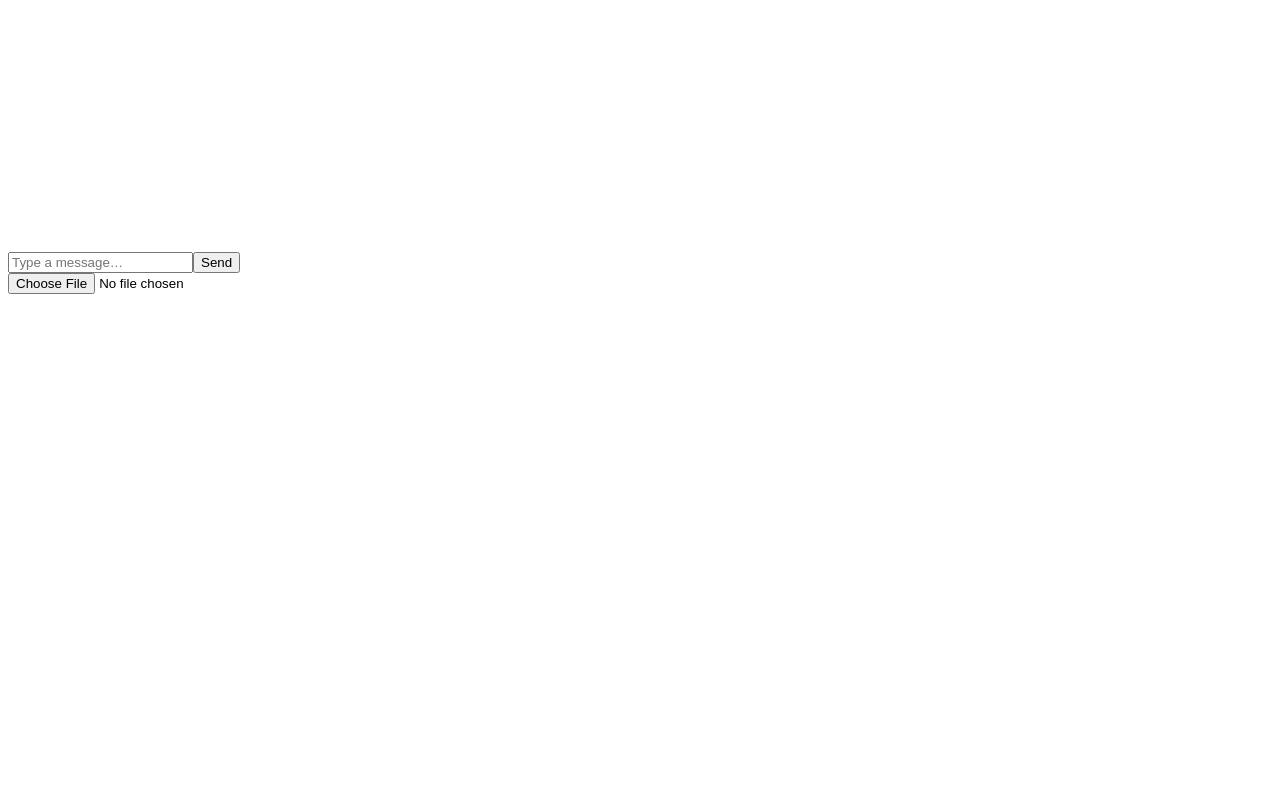
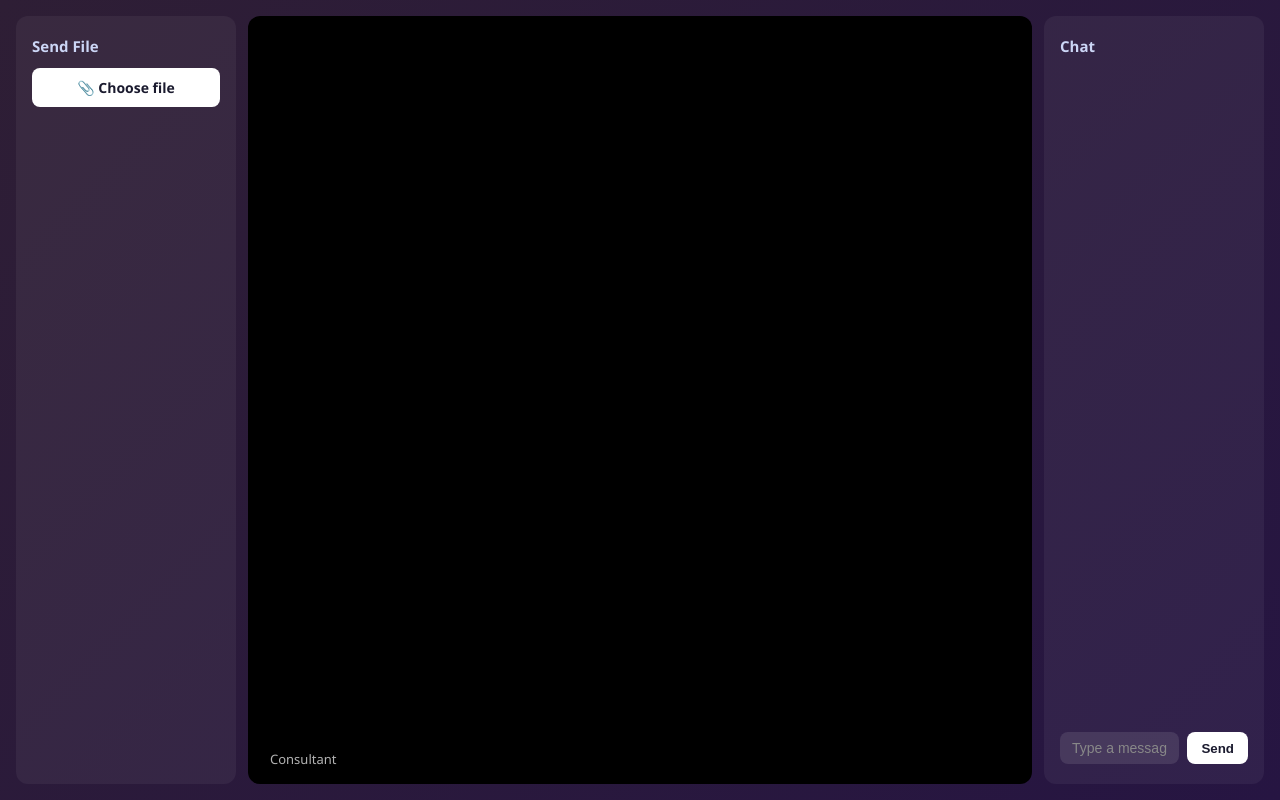
Before and after one commit to eLandoAD/Iskar, an Angular app in the folder eLando-Iskar-Project/: page /call in a window 1280 px wide. Built offline with nearby package versions, Linux system fonts and the light colour scheme.

Commit message:
feat: Customer pages UI

```diff
--- a/eLando-Iskar-Project/angular.json
+++ b/eLando-Iskar-Project/angular.json
@@ -55,13 +55,9 @@
             "styles": [
               "src/styles.scss"
             ],
-            "server": "src/main.server.ts",
-            "outputMode": "server",
+            "outputMode": "static",
             "security": {
               "allowedHosts": []
-            },
-            "ssr": {
-              "entry": "src/server.ts"
             }
           },
           "configurations": {
--- a/eLando-Iskar-Project/src/app/pages/call/call.html
+++ b/eLando-Iskar-Project/src/app/pages/call/call.html
@@ -4,41 +4,26 @@
     <button (click)="goHome()">Back to start</button>
 </div>
 } @else {
-<video #remoteVideo autoplay playsinline style="width: 100%; max-width: 480px;"></video>
+<div class="call-page">
 
-<div class="chat">
-    <div class="chat-log">
-        @for (entry of chatLog; track $index) {
-        <p [class.me]="entry.from === 'me'">
-            <strong>{{ entry.from === 'me' ? 'You' : 'Consultant' }}:</strong> {{ entry.text }}
-        </p>
+    <!-- Left: File Upload -->
+    <div class="side-panel left-panel">
+        <h3>Send File</h3>
+        <label class="file-label">
+            <input #fileInput type="file" (change)="onFileSelected($event)" />
+            📎 Choose file
+        </label>
+        @if (sentFiles.length > 0) {
+        <div class="sent-files">
+            <p class="sent-label">Sent:</p>
+            @for (name of sentFiles; track name) {
+            <div class="file-item">{{ name }}</div>
+            }
+        </div>
         }
-    </div>
-
-    <div class="chat-input">
-        <input [(ngModel)]="draft" (keyup.enter)="sendChat()" placeholder="Type a message…" />
-        <button (click)="sendChat()">Send</button>
-    </div>
-
-    <div class="file-transfer">
-        <input #fileInput type="file" (change)="onFileSelected($event)" />
-
-        @if (sentFiles.length > 0) {
-        <ul class="sent-files">
-            @for (name of sentFiles; track name) {
-            <li>Sent: {{ name }}</li>
-            }
-        </ul>
+        @if (micPermissionDenied) {
+        <p class="warning">⚠️ Microphone access denied</p>
         }
-
-        @if (isScreenSharing) {
-        <video #screenVideo autoplay playsinline style="width: 100%; max-width: 480px;"></video>
-        }
-
-        @if (micPermissionDenied) {
-        <p class="warning">Microphone access was denied — the consultant won't be able to hear you.</p>
-        }
-
         @if (connectionLost) {
         <div class="connection-lost">
             <p>Connection lost.</p>
@@ -46,5 +31,37 @@
         </div>
         }
     </div>
+
+    <!-- Middle: Video -->
+    <div class="main-panel">
+        <div class="video-wrapper">
+            <video #remoteVideo autoplay playsinline class="remote-video"></video>
+            <p class="video-label">Consultant</p>
+        </div>
+
+        @if (isScreenSharing) {
+        <div class="video-wrapper">
+            <video #screenVideo autoplay playsinline class="screen-video"></video>
+            <p class="video-label">Screen Share</p>
+        </div>
+        }
+    </div>
+
+    <!-- Right: Chat -->
+    <div class="side-panel right-panel">
+        <h3>Chat</h3>
+        <div class="chat-messages">
+            @for (entry of chatLog; track $index) {
+            <div class="message" [class.mine]="entry.from === 'me'" [class.theirs]="entry.from === 'consultant'">
+                <span>{{ entry.text }}</span>
+            </div>
+            }
+        </div>
+        <div class="chat-input">
+            <input [(ngModel)]="draft" (keyup.enter)="sendChat()" placeholder="Type a message..." />
+            <button (click)="sendChat()">Send</button>
+        </div>
+    </div>
+
 </div>
 }
--- a/eLando-Iskar-Project/src/app/pages/call/call.scss
+++ b/eLando-Iskar-Project/src/app/pages/call/call.scss
@@ -0,0 +1,237 @@
+.call-ended {
+    min-height: 100vh;
+    background: linear-gradient(135deg, #2e1e35 0%, #261542 100%);
+    display: flex;
+    flex-direction: column;
+    align-items: center;
+    justify-content: center;
+    color: white;
+    font-family: 'Segoe UI', sans-serif;
+    gap: 20px;
+
+    p {
+        font-size: 22px;
+        font-weight: 600;
+    }
+
+    button {
+        padding: 12px 28px;
+        background: white;
+        color: #1a1a2e;
+        border: none;
+        border-radius: 50px;
+        font-size: 15px;
+        font-weight: 600;
+        cursor: pointer;
+
+        &:hover {
+            background: #e8eaf6;
+        }
+    }
+}
+
+.call-page {
+    display: flex;
+    height: 100vh;
+    background: linear-gradient(135deg, #2e1e35 0%, #261542 100%);
+    font-family: 'Segoe UI', sans-serif;
+    color: white;
+    gap: 12px;
+    padding: 16px;
+}
+
+.side-panel {
+    width: 220px;
+    flex-shrink: 0;
+    background: rgba(255, 255, 255, 0.05);
+    border-radius: 12px;
+    padding: 20px 16px;
+    display: flex;
+    flex-direction: column;
+    gap: 12px;
+
+    h3 {
+        font-size: 15px;
+        font-weight: 600;
+        color: #ccd6f6;
+        margin: 0;
+    }
+}
+
+.file-label {
+    display: inline-block;
+    padding: 10px 16px;
+    background: white;
+    color: #1a1a2e;
+    border-radius: 8px;
+    font-size: 14px;
+    font-weight: 600;
+    cursor: pointer;
+    text-align: center;
+
+    input[type="file"] {
+        display: none;
+    }
+
+    &:hover {
+        background: #e8eaf6;
+    }
+}
+
+.sent-files {
+    .sent-label {
+        font-size: 12px;
+        color: #aab4c8;
+        margin-bottom: 6px;
+    }
+
+    .file-item {
+        font-size: 13px;
+        color: #ccd6f6;
+        padding: 4px 0;
+        border-bottom: 1px solid rgba(255, 255, 255, 0.1);
+        word-break: break-all;
+    }
+}
+
+.warning {
+    font-size: 13px;
+    color: #ffa726;
+}
+
+.connection-lost {
+    font-size: 14px;
+    color: #e53935;
+
+    button {
+        margin-top: 8px;
+        padding: 8px 16px;
+        background: #e53935;
+        color: white;
+        border: none;
+        border-radius: 6px;
+        cursor: pointer;
+    }
+}
+
+.main-panel {
+    flex: 1;
+    display: flex;
+    flex-direction: column;
+    gap: 12px;
+    overflow: hidden;
+}
+
+.video-wrapper {
+    flex: 1;
+    position: relative;
+    background: #000;
+    border-radius: 12px;
+    overflow: hidden;
+    min-height: 0;
+
+    .remote-video,
+    .screen-video {
+        width: 100%;
+        height: 100%;
+        object-fit: cover;
+    }
+
+    .video-label {
+        position: absolute;
+        bottom: 12px;
+        left: 12px;
+        font-size: 13px;
+        color: rgba(255, 255, 255, 0.7);
+        background: rgba(0, 0, 0, 0.4);
+        padding: 4px 10px;
+        border-radius: 20px;
+    }
+}
+
+.right-panel {
+    display: flex;
+    flex-direction: column;
+    overflow: hidden;
+
+    .chat-messages {
+        flex: 1;
+        min-height: 0;
+        overflow-y: auto;
+    }
+
+    .chat-input {
+        flex-shrink: 0;
+        display: flex;
+        gap: 8px;
+        padding-top: 8px;
+
+        input {
+            flex: 1;
+            min-width: 0; // ← this prevents the input from overflowing
+        }
+
+        button {
+            flex-shrink: 0; // ← this keeps the button inside
+        }
+    }
+}
+
+.chat-messages {
+    flex: 1;
+    overflow-y: auto;
+    display: flex;
+    flex-direction: column;
+    gap: 8px;
+    margin-bottom: 12px;
+
+    .message {
+        max-width: 90%;
+        padding: 8px 12px;
+        border-radius: 10px;
+        font-size: 14px;
+
+        &.mine {
+            align-self: flex-end;
+            background: #1976d2;
+        }
+
+        &.theirs {
+            align-self: flex-start;
+            background: rgba(255, 255, 255, 0.1);
+        }
+    }
+}
+
+.chat-input {
+    display: flex;
+    gap: 8px;
+
+    input {
+        flex: 1;
+        padding: 8px 12px;
+        border-radius: 8px;
+        border: none;
+        background: rgba(255, 255, 255, 0.1);
+        color: white;
+        font-size: 14px;
+
+        &::placeholder {
+            color: #888;
+        }
+    }
+
+    button {
+        padding: 8px 14px;
+        background: white;
+        color: #1a1a2e;
+        border: none;
+        border-radius: 8px;
+        font-weight: 600;
+        cursor: pointer;
+
+        &:hover {
+            background: #e8eaf6;
+        }
+    }
+}
--- a/eLando-Iskar-Project/src/app/pages/call/call.ts
+++ b/eLando-Iskar-Project/src/app/pages/call/call.ts
@@ -1,5 +1,6 @@
-import { Component, OnInit, ViewChild, ElementRef, ChangeDetectorRef } from '@angular/core';
+import { Component, OnInit, ViewChild, ElementRef, ChangeDetectorRef, inject } from '@angular/core';
 import { FormsModule } from '@angular/forms';
+import { CommonModule } from '@angular/common';
 import { Signaling, SignalMessage } from '../../services/signaling';
 import { Router } from '@angular/router';
 
@@ -11,17 +12,21 @@ interface ChatEntry {
 @Component({
   selector: 'app-call',
   standalone: true,
-  imports: [FormsModule],
+  imports: [FormsModule, CommonModule],
   templateUrl: './call.html',
   styleUrl: './call.scss',
 })
 export class Call implements OnInit {
   @ViewChild('remoteVideo') remoteVideoRef!: ElementRef<HTMLVideoElement>;
-  @ViewChild('fileInput') fileInputRef!: ElementRef<HTMLInputElement>;
   @ViewChild('screenVideo') screenVideoRef!: ElementRef<HTMLVideoElement>;
 
   private peerConnection!: RTCPeerConnection;
   private screenPeerConnection!: RTCPeerConnection;
+
+  // Store streams until video elements are ready
+  private pendingRemoteStream: MediaStream | null = null;
+  private pendingScreenStream: MediaStream | null = null;
+
   isScreenSharing = false;
   micPermissionDenied = false;
   connectionLost = false;
@@ -31,15 +36,15 @@ export class Call implements OnInit {
   draft = '';
   sentFiles: string[] = [];
 
+  private cdr = inject(ChangeDetectorRef);
+
   constructor(
     private signaling: Signaling,
     private router: Router,
-    private cdr: ChangeDetectorRef
   ) { }
 
   ngOnInit(): void {
     this.signaling.messages$.subscribe((msg) => {
-      console.log('Customer received message:', msg.type);
       this.handleMessage(msg);
     });
   }
@@ -47,30 +52,32 @@ export class Call implements OnInit {
   sendChat(): void {
     if (!this.draft.trim()) return;
     this.signaling.send('chat', { text: this.draft });
-    this.chatLog.push({ from: 'me', text: this.draft });
+    this.chatLog = [...this.chatLog, { from: 'me', text: this.draft }];
     this.draft = '';
+    this.cdr.detectChanges();
   }
 
   private async handleMessage(msg: SignalMessage): Promise<void> {
-    console.log('Customer received message:', msg.type);
     if (msg.type === 'offer') {
       await this.handleOffer(msg.payload);
     } else if (msg.type === 'ice-candidate') {
-      await this.peerConnection.addIceCandidate(new RTCIceCandidate(msg.payload));
+      await this.peerConnection?.addIceCandidate(new RTCIceCandidate(msg.payload));
     } else if (msg.type === 'chat') {
-      this.chatLog.push({ from: 'consultant', text: msg.payload.text });
+      this.chatLog = [...this.chatLog, { from: 'consultant', text: msg.payload.text }];
+      this.cdr.detectChanges();
     } else if (msg.type === 'screen-offer') {
       await this.handleScreenOffer(msg.payload);
     } else if (msg.type === 'screen-ice-candidate') {
-      await this.screenPeerConnection.addIceCandidate(new RTCIceCandidate(msg.payload));
+      await this.screenPeerConnection?.addIceCandidate(new RTCIceCandidate(msg.payload));
     } else if (msg.type === 'screen-ended') {
       this.screenPeerConnection?.close();
       this.isScreenSharing = false;
+      this.cdr.detectChanges();
     } else if (msg.type === 'end-call') {
+      this.peerConnection?.close();
+      this.screenPeerConnection?.close();
       this.callEnded = true;
       this.cdr.detectChanges();
-      this.peerConnection?.close();
-      this.screenPeerConnection?.close();
     }
   }
 
@@ -79,10 +86,12 @@ export class Call implements OnInit {
       iceServers: [{ urls: 'stun:stun.l.google.com:19302' }],
     });
 
-    // Set ontrack FIRST before setRemoteDescription
     this.peerConnection.ontrack = (event) => {
-      console.log('Track received!', event.streams);
-      this.remoteVideoRef.nativeElement.srcObject = event.streams[0];
+      const stream = event.streams[0];
+      if (!stream) return;
+      // Store stream and attach once DOM is ready
+      this.pendingRemoteStream = stream;
+      this.attachRemoteStream();
     };
 
     this.peerConnection.onicecandidate = (event) => {
@@ -92,37 +101,55 @@ export class Call implements OnInit {
     };
 
     this.peerConnection.oniceconnectionstatechange = () => {
-      const state = this.peerConnection.iceConnectionState;
-      if (state === 'failed' || state === 'disconnected') {
+      if (this.peerConnection.iceConnectionState === 'failed' ||
+        this.peerConnection.iceConnectionState === 'disconnected') {
         this.connectionLost = true;
+        this.cdr.detectChanges();
       }
     };
 
     await this.peerConnection.setRemoteDescription(offer);
 
-    this.peerConnection.getTransceivers().forEach((transceiver) => {
-      if (transceiver.receiver.track?.kind === 'video') {
-        transceiver.direction = 'recvonly';
-      }
+    this.peerConnection.getTransceivers().forEach((t) => {
+      if (t.receiver.track?.kind === 'video') t.direction = 'recvonly';
     });
 
     let micStream: MediaStream | null = null;
     try {
       micStream = await navigator.mediaDevices.getUserMedia({ audio: true });
     } catch (err) {
-      console.warn('Microphone permission denied or unavailable', err);
       this.micPermissionDenied = true;
+      this.cdr.detectChanges();
     }
 
     if (micStream) {
-      micStream.getAudioTracks().forEach((track) =>
-        this.peerConnection.addTrack(track, micStream!));
+      micStream.getAudioTracks().forEach(t => this.peerConnection.addTrack(t, micStream!));
     }
 
     const answer = await this.peerConnection.createAnswer();
     await this.peerConnection.setLocalDescription(answer);
+    this.signaling.send('answer', answer);
+  }
 
-    this.signaling.send('answer', answer);
+  private attachRemoteStream(): void {
+    if (!this.pendingRemoteStream) return;
+    if (this.remoteVideoRef?.nativeElement) {
+      this.remoteVideoRef.nativeElement.srcObject = this.pendingRemoteStream;
+      this.pendingRemoteStream = null;
+    } else {
+      // Retry until element is in DOM
+      setTimeout(() => this.attachRemoteStream(), 100);
+    }
+  }
+
+  private attachScreenStream(): void {
+    if (!this.pendingScreenStream) return;
+    if (this.screenVideoRef?.nativeElement) {
+      this.screenVideoRef.nativeElement.srcObject = this.pendingScreenStream;
+      this.pendingScreenStream = null;
+    } else {
+      setTimeout(() => this.attachScreenStream(), 100);
+    }
   }
 
   private async handleScreenOffer(offer: RTCSessionDescriptionInit): Promise<void> {
@@ -130,39 +157,27 @@ export class Call implements OnInit {
       iceServers: [{ urls: 'stun:stun.l.google.com:19302' }],
     });
 
-    // Set to true FIRST so the video element gets rendered
-    this.isScreenSharing = true;
-    this.cdr.detectChanges();
-
     this.screenPeerConnection.ontrack = (event) => {
-      // Wait for DOM to render the video element
-      setTimeout(() => {
-        if (this.screenVideoRef?.nativeElement) {
-          this.screenVideoRef.nativeElement.srcObject = event.streams[0];
-        }
-      }, 100);
+      const stream = event.streams[0];
+      if (!stream) return;
+      this.pendingScreenStream = stream;
+      this.isScreenSharing = true;
+      this.cdr.detectChanges();
+      // Attach after DOM renders the screen video element
+      setTimeout(() => this.attachScreenStream(), 150);
     };
 
-    this.screenPeerConnection.ontrack = (event) => {
-      console.log('Screen track received!', event.streams);
-      setTimeout(() => {
-        if (this.screenVideoRef?.nativeElement) {
-          this.screenVideoRef.nativeElement.srcObject = event.streams[0];
-        } else {
-          console.log('screenVideoRef still undefined!');
-        }
-      }, 100);
+    this.screenPeerConnection.onicecandidate = (event) => {
+      if (event.candidate) {
+        this.signaling.send('screen-ice-candidate', event.candidate.toJSON());
+      }
     };
 
     await this.screenPeerConnection.setRemoteDescription(offer);
-
-    this.screenPeerConnection.getTransceivers().forEach((transceiver) => {
-      transceiver.direction = 'recvonly';
-    });
+    this.screenPeerConnection.getTransceivers().forEach(t => t.direction = 'recvonly');
 
     const answer = await this.screenPeerConnection.createAnswer();
     await this.screenPeerConnection.setLocalDescription(answer);
-
     this.signaling.send('screen-answer', answer);
   }
 
@@ -170,8 +185,6 @@ export class Call implements OnInit {
     const input = event.target as HTMLInputElement;
     const file = input.files?.[0];
     if (!file) return;
-
-    console.log('Uploading file, sessionId:', this.signaling.sessionId);
 
     const formData = new FormData();
     formData.append('file', file);
@@ -182,14 +195,13 @@ export class Call implements OnInit {
       body: formData,
     });
 
-    console.log('Upload response status:', response.status);
-
     if (!response.ok) {
       console.error('File upload failed', response.status);
       return;
     }
 
-    this.sentFiles.push(file.name);
+    this.sentFiles = [...this.sentFiles, file.name];
+    this.cdr.detectChanges();
     input.value = '';
   }
 
--- a/eLando-Iskar-Project/src/app/pages/landing/landing.scss
+++ b/eLando-Iskar-Project/src/app/pages/landing/landing.scss
@@ -1,21 +1,150 @@
+* {
+  box-sizing: border-box;
+  margin: 0;
+  padding: 0;
+}
+
+body {
+  font-family: 'Segoe UI', sans-serif;
+}
+
+.landing {
+  min-height: 100vh;
+  background: linear-gradient(135deg, #2e1e35 0%, #261542 100%);
+  display: flex;
+  flex-direction: column;
+  align-items: center;
+  justify-content: center;
+  padding: 40px 20px;
+  text-align: center;
+  color: white;
+
+  h1 {
+    font-size: 36px;
+    font-weight: 700;
+    margin-bottom: 16px;
+    letter-spacing: -0.5px;
+  }
+
+  p {
+    font-size: 18px;
+    color: #aab4c8;
+    margin-bottom: 40px;
+    max-width: 460px;
+    line-height: 1.6;
+  }
+
+  button {
+    padding: 16px 40px;
+    background: white;
+    color: #1a1a2e;
+    border: none;
+    border-radius: 50px;
+    font-size: 16px;
+    font-weight: 600;
+    cursor: pointer;
+    transition: background 0.2s, transform 0.1s;
+
+    &:hover {
+      background: #e8eaf6;
+      transform: translateY(-1px);
+    }
+
+    &:active {
+      transform: translateY(0);
+    }
+  }
+}
+
 .consent-overlay {
   position: fixed;
   inset: 0;
-  background: rgba(0, 0, 0, 0.5);
+  background: rgba(0, 0, 0, 0.7);
   display: flex;
   align-items: center;
   justify-content: center;
+  z-index: 100;
+  backdrop-filter: blur(4px);
 }
 
 .consent-modal {
-  background: white;
-  padding: 24px;
-  border-radius: 8px;
-  max-width: 400px;
+  background: #25163e;
+  border-radius: 16px;
+  padding: 40px;
+  max-width: 480px;
+  width: 90%;
+  color: white;
+  box-shadow: 0 20px 60px rgba(0, 0, 0, 0.5);
+
+  h2 {
+    font-size: 22px;
+    margin-bottom: 16px;
+  }
+
+  p {
+    color: #aab4c8;
+    font-size: 15px;
+    line-height: 1.6;
+    margin-bottom: 24px;
+  }
+
+  label {
+    display: flex;
+    align-items: flex-start;
+    gap: 12px;
+    font-size: 14px;
+    color: #ccd6f6;
+    cursor: pointer;
+    margin-bottom: 32px;
+    line-height: 1.5;
+
+    input[type="checkbox"] {
+      margin-top: 2px;
+      width: 16px;
+      height: 16px;
+      cursor: pointer;
+      flex-shrink: 0;
+    }
+  }
 }
 
 .consent-actions {
   display: flex;
   gap: 12px;
-  margin-top: 16px;
+  justify-content: flex-end;
+
+  button {
+    padding: 10px 24px;
+    border-radius: 8px;
+    font-size: 15px;
+    font-weight: 600;
+    cursor: pointer;
+    border: none;
+    transition: background 0.2s;
+
+    &:first-child {
+      background: transparent;
+      color: #aab4c8;
+      border: 1px solid #333;
+
+      &:hover {
+        background: #1a1a2e;
+      }
+    }
+
+    &:last-child {
+      background: #ffffff;
+      color: rgb(0, 0, 0);
+
+      &:hover:not(:disabled) {
+        background: #9e2fe9;
+      }
+
+      &:disabled {
+        background: #333;
+        color: #666;
+        cursor: not-allowed;
+      }
+    }
+  }
 }
--- a/eLando-Iskar-Project/src/app/pages/waiting-room/waiting-room.html
+++ b/eLando-Iskar-Project/src/app/pages/waiting-room/waiting-room.html
@@ -1,4 +1,5 @@
 <main class="waiting-room">
+  <div class="spinner"></div>
   <h2>Connecting you to a consultant…</h2>
   <p>Please wait, you're in the queue.</p>
 </main>
--- a/eLando-Iskar-Project/src/styles.scss
+++ b/eLando-Iskar-Project/src/styles.scss
@@ -1 +1,10 @@
-/* You can add global styles to this file, and also import other style files */
+* {
+  box-sizing: border-box;
+  margin: 0;
+  padding: 0;
+}
+
+html, body {
+  height: 100%;
+  width: 100%;
+}
```
Also changed, not shown: eLando-Iskar-Project/src/app/pages/waiting-room/waiting-room.scss (+37 -0 lines), 1 other file (tests, documents, lock files or other folders).
